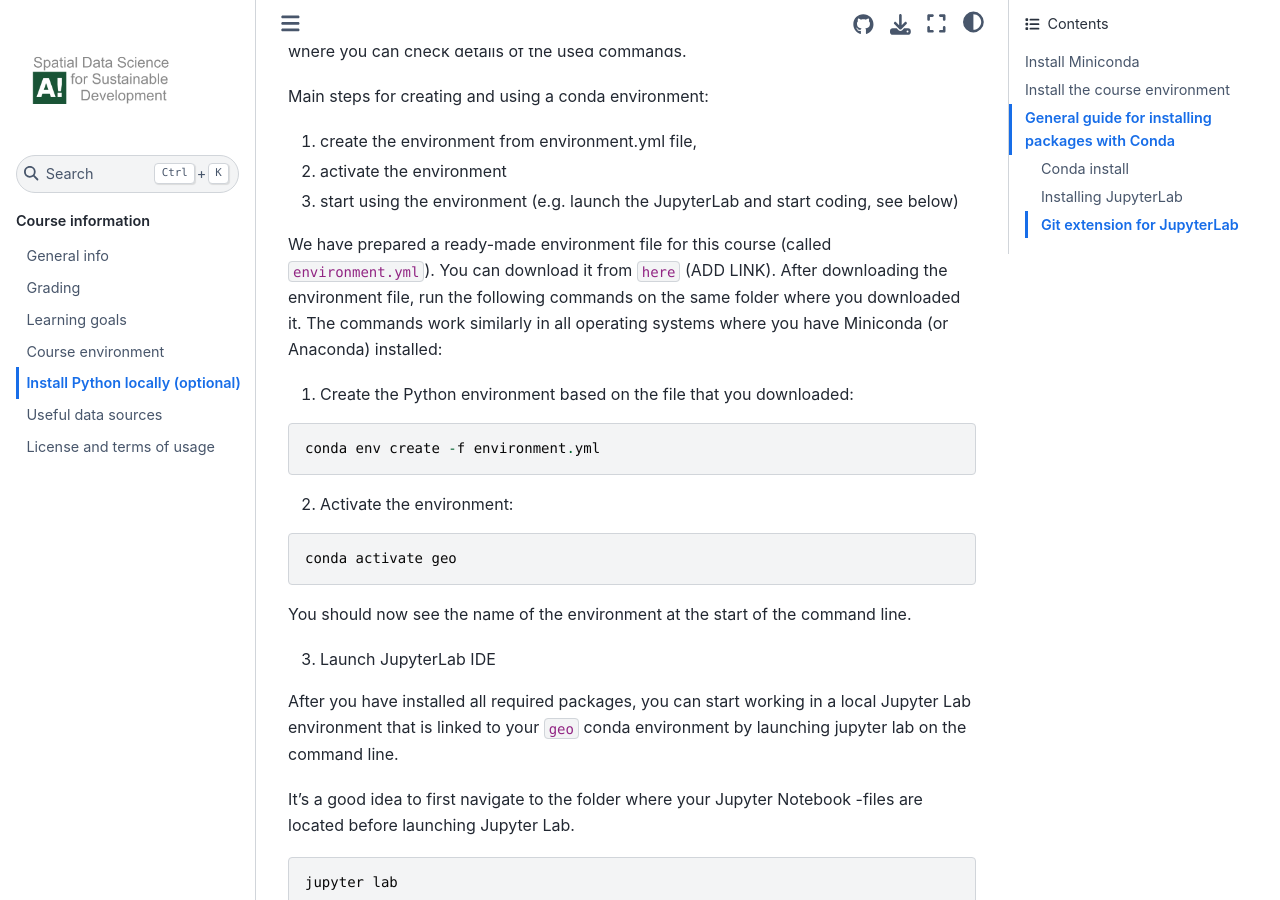
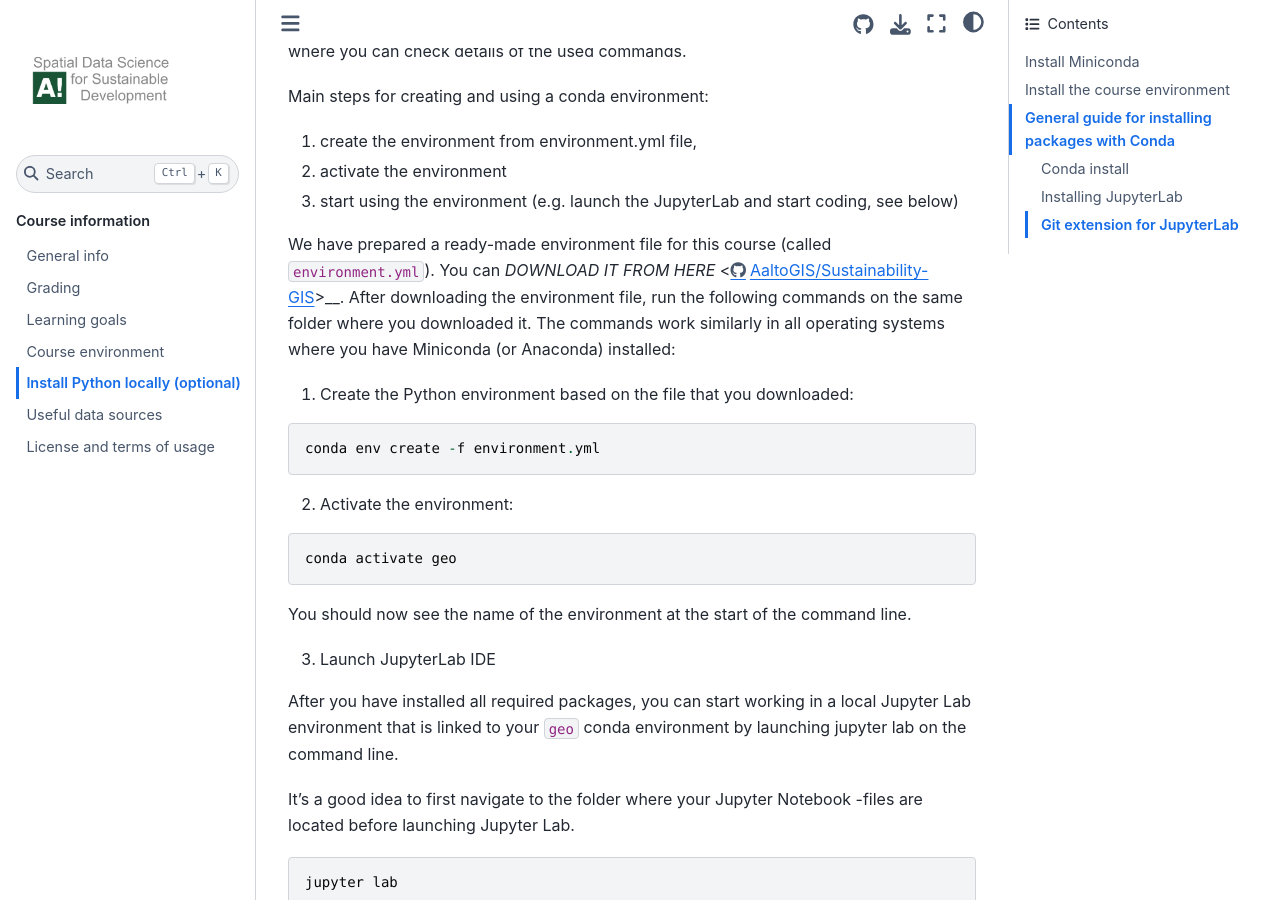
Before and after one commit to AaltoGIS/Sustainability-GIS, a Sphinx documentation site: the page built from source/course-info/installing-miniconda.rst, in a window 1280 px wide and 900 px high, scrolled down 2539 px. Built offline with Sphinx 7.4.7 and the Sphinx Book theme 1.1.4, drawn with Linux system fonts in a browser that asks for light colours; pages that are not in the unit, such as notebooks, are missing from menus.

Commit message:
Update environment link

```diff
--- a/source/course-info/installing-miniconda.rst
+++ b/source/course-info/installing-miniconda.rst
@@ -99,7 +99,7 @@ Main steps for creating and using a conda environment:
 2. activate the environment
 3. start using the environment (e.g. launch the JupyterLab and start coding, see below)
 
-We have prepared a ready-made environment file for this course (called ``environment.yml``). You can download it from ``here`` (ADD LINK).
+We have prepared a ready-made environment file for this course (called ``environment.yml``). You can  `DOWNLOAD IT FROM HERE` <https://github.com/AaltoGIS/Sustainability-GIS/blob/master/environment.yml>__.
 After downloading the environment file, run the following commands on the same folder where you downloaded it.
 The commands work similarly in all operating systems where you have Miniconda (or Anaconda) installed:
 
```
